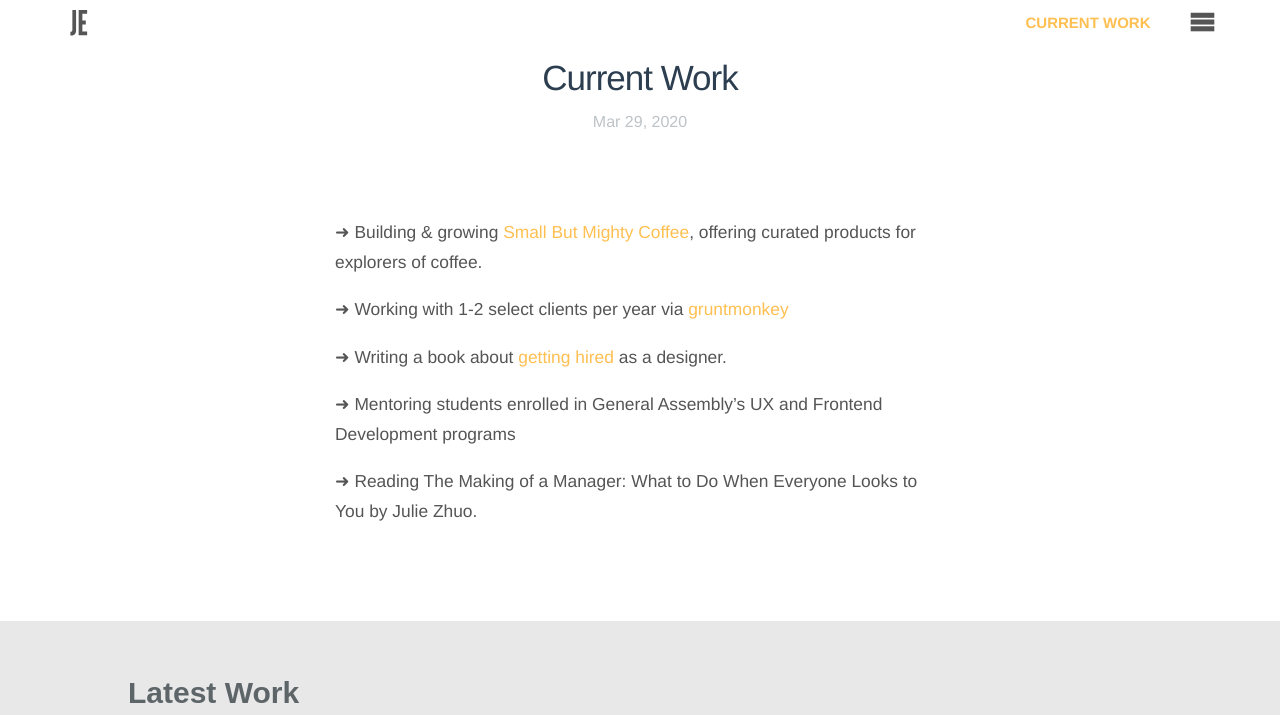
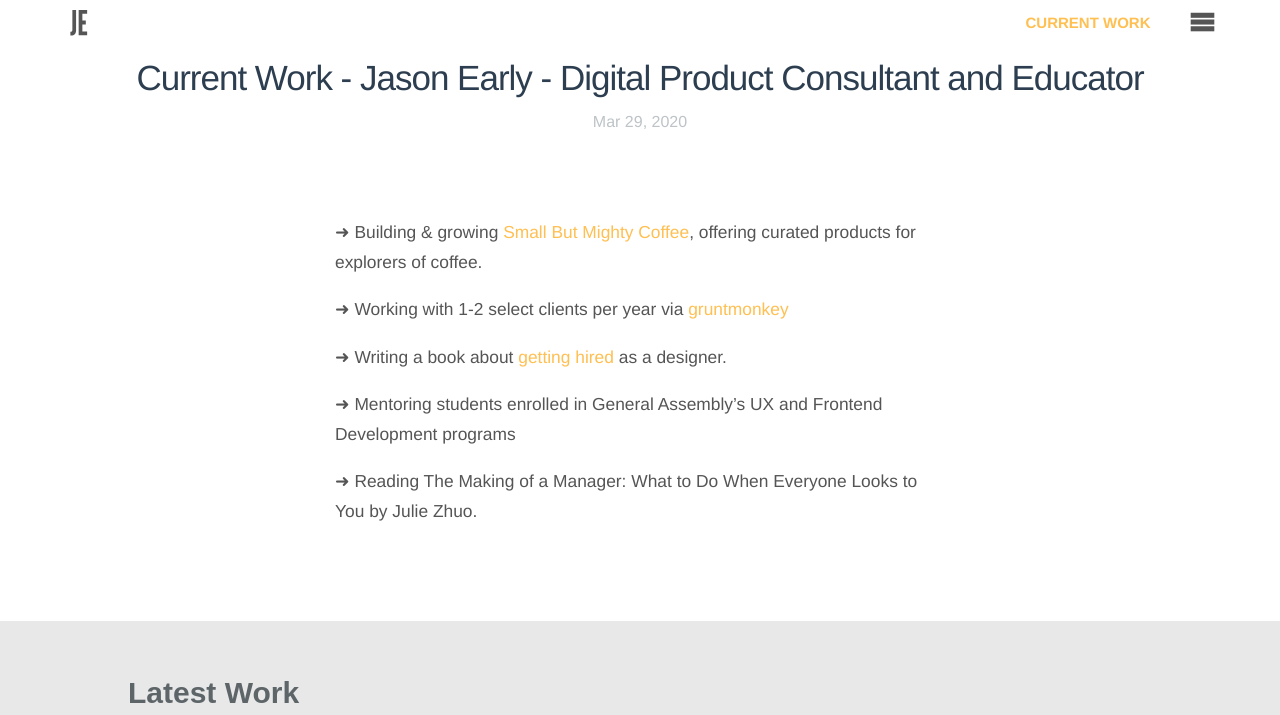
Before and after one commit to jasonearly/jasonearly.github.io, a Jekyll site: the page built from work/now.md, in a window 1280 px wide and 900 px high, cut to the strip 0-715 px from the top of the window. Built offline with Jekyll 4.4.1, drawn with Linux system fonts in a browser that asks for light colours.

Commit message:
title refinement

```diff
--- a/getting-hired/index.html
+++ b/getting-hired/index.html
@@ -1,6 +1,6 @@
 ---
 layout: default
-title: Getting Hired
+title: Getting Hired - Jason Early - Digital Product Consultant and Educator
 excerpt: "Getting Hired - A new book from Jason Early, a digital product consultant and educator from Chicago IL."
 ---
 
--- a/work/now.md
+++ b/work/now.md
@@ -1,6 +1,6 @@
 ---
 layout: now
-title: Current Work
+title: Current Work - Jason Early - Digital Product Consultant and Educator
 date: LAST UPDATED MARCH 29, 2020
 permalink:
 categories: portfolio work process
```
Also changed, not shown: experience/index.md (+1 -1 lines).
